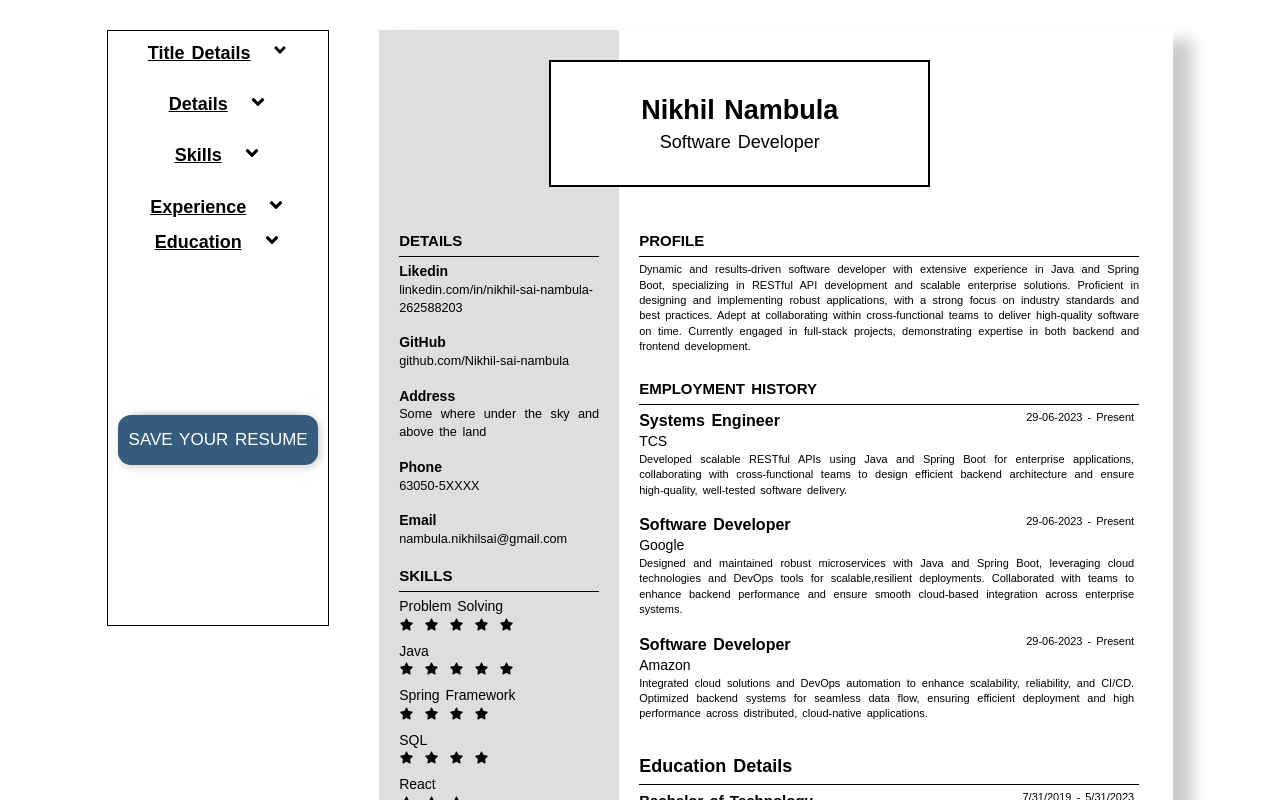
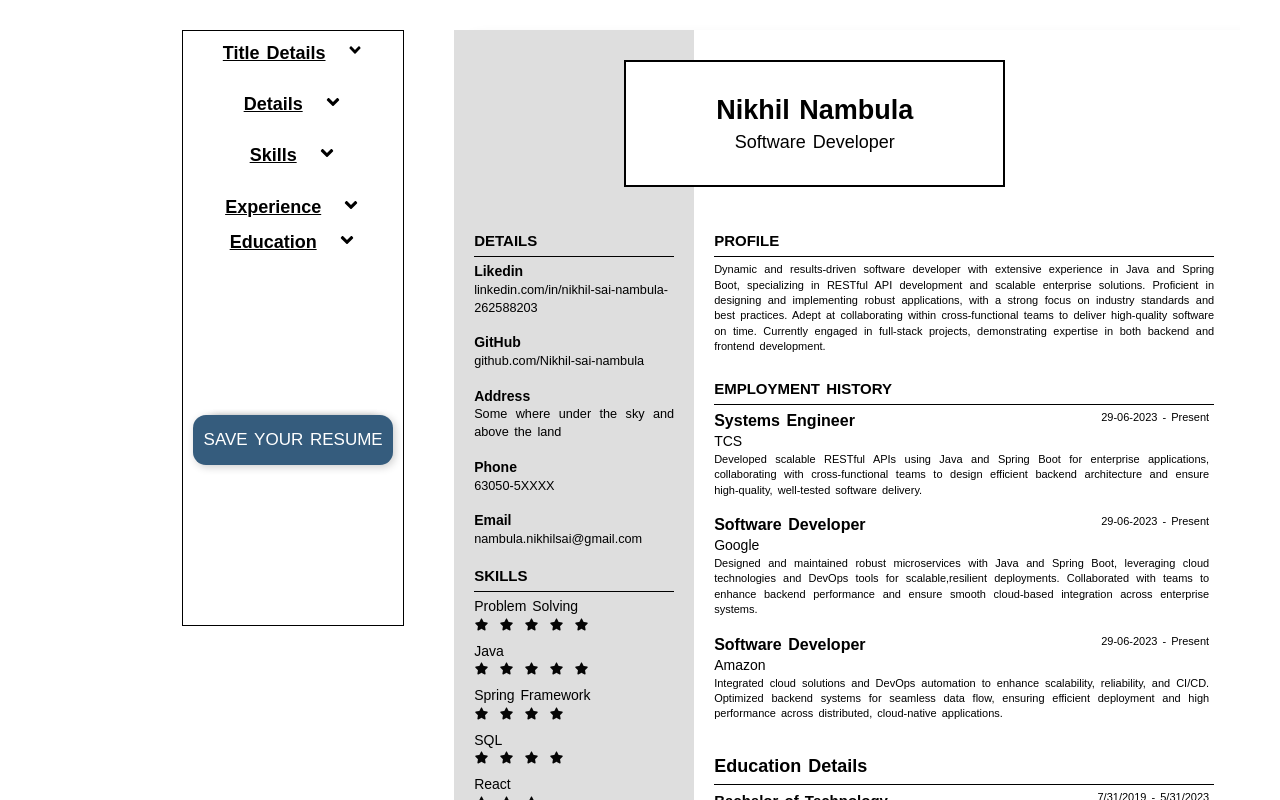
Before and after one commit to Nikhil-sai-nambula/CV-Application, a React (Vite) app: page / in a window 1280 px wide. Shown: the top 800 px of the page. Built offline with nearby package versions, Linux system fonts and the light colour scheme.

Commit message:
modified css

```diff
--- a/src/styles/styles.css
+++ b/src/styles/styles.css
@@ -61,6 +61,7 @@ body {
 
 .edit-card {
   color: grey;
+  margin-left: 150px;
 }
 
 .edit-resume-card {
```
